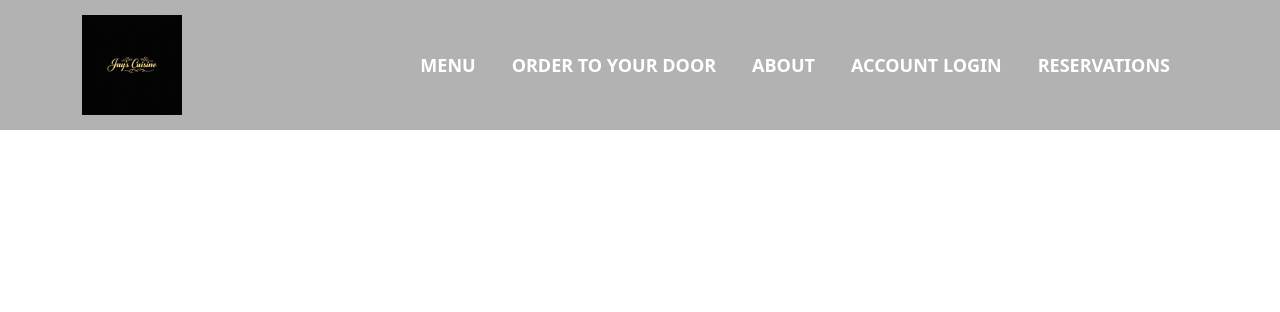
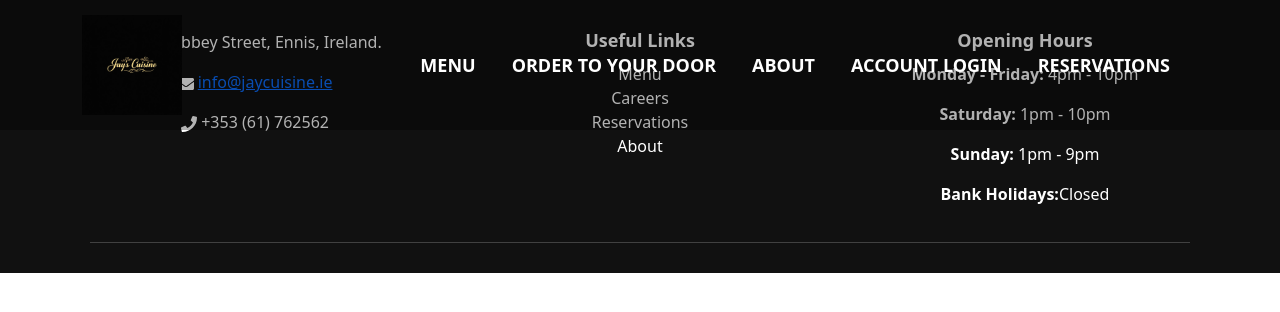
Before and after one commit to JohnsonMununkum/PPITProject2025, a React (Create React App) app in the folder my-app/: page /About in a window 1280 px wide. Shown: the top 312 px of the page. Built offline with nearby package versions, Linux system fonts and the light colour scheme.

Commit message:
added about to app.js and rouute to navbar

```diff
--- a/my-app/src/App.js
+++ b/my-app/src/App.js
@@ -6,6 +6,7 @@ import AccountLogin from './components/AccountLogin';
 import Register from './components/Register';
 import Menu from './components/Menu';
 import Reservation from './components/Reservation';
+import About from './components/About';
 
 function App() {
   return (
@@ -18,6 +19,7 @@ function App() {
           <Route path="/Register" element={<Register/>} />
           <Route path="/Menu" element={<Menu/>} />
           <Route path="/Reservation" element={<Reservation/>} />
+          <Route path="/About" element={<About/>} />
         </Routes>
     </Router>
   );
--- a/my-app/src/components/About.js
+++ b/my-app/src/components/About.js
@@ -1,11 +1,13 @@
 //imported styling from app.css
 import React from "react";
 import "../App.css";
+import Footer from "./Footer";
 
 const Home =() => {
     //shows whatever is in the return block on the home page
     return (
         <div className="about">
+            <Footer/>
         </div>
     );
 };
--- a/my-app/src/components/NavBar.js
+++ b/my-app/src/components/NavBar.js
@@ -12,7 +12,7 @@ const NavBar = () => {
             <Nav className="nav">
               <Nav.Link href="/Menu">Menu</Nav.Link>
               <Nav.Link href="/">Order to your Door</Nav.Link>
-              <Nav.Link href="/">About</Nav.Link>
+              <Nav.Link href="/About">About</Nav.Link>
               <Nav.Link href="/AccountLogin">Account Login</Nav.Link>
               <Nav.Link href="/Reservation">Reservations</Nav.Link>
             </Nav>
```
